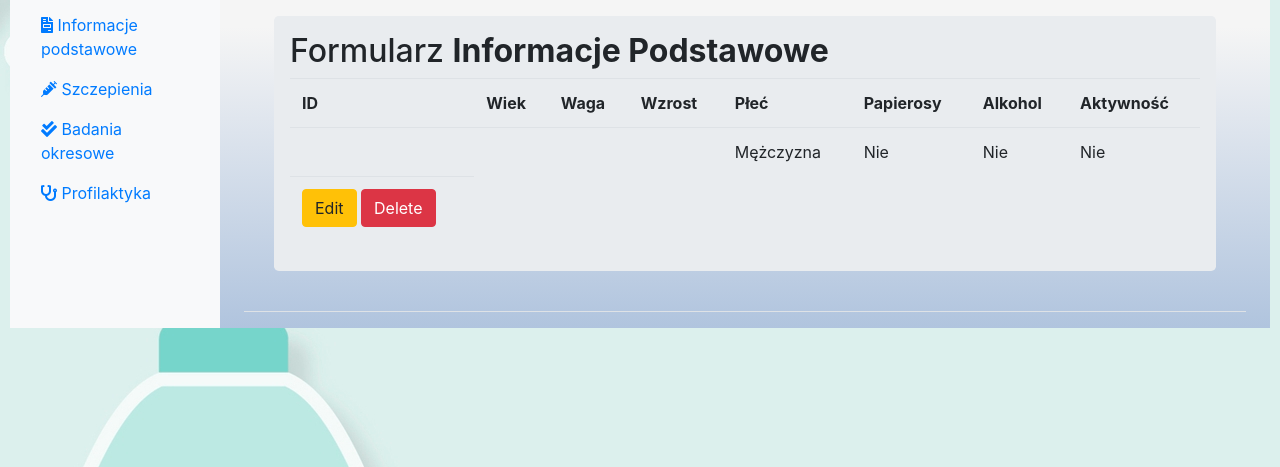
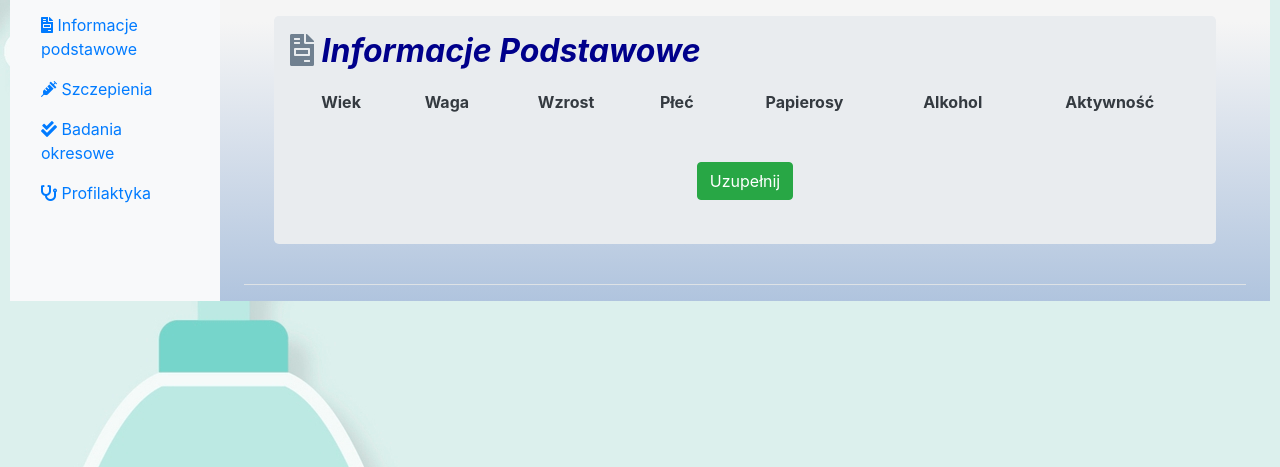
Before and after one commit to 3Rii/Med-Assist, a Flask app: page /basic in a window 1280 px wide. Shown: the part 58-525 px from the top of the page. Run offline with Flask 2, Linux system fonts and the light colour scheme; the visitor is signed in with stand-in values (Sample User, id 1); parts of the project's set-up code (start-up, migrations or seed data) failed here and were passed over; some libraries are stand-ins or nearby versions.

Commit message:
Poprawiona tabela w formularzu i interpretacja danych

```diff
--- a/templates/forms/basicform.html
+++ b/templates/forms/basicform.html
@@ -8,11 +8,11 @@
         <div class="col md-12">
 
             <div class="jumbotron p-3">
-                <h2>Formularz <b>Informacje Podstawowe</b></h2>
+                <h2 style="justify-content: center"><i class="fas fa-file-invoice" style="color: slategrey"></i><b style="color: darkblue"><i> Informacje Podstawowe</i></b></h2>
 
-                <table class="table table-hover">
+                <table class="table table-hover table-borderless align-items-center text-dark text-center">
                     <tr>
-                        <th>ID</th>
+
                         <th>Wiek</th>
                         <th>Waga</th>
                         <th>Wzrost</th>
@@ -22,33 +22,60 @@
                         <th>Aktywność</th>
                     </tr>
                     <tr>
-                        <td>{{ user['id']}}</td>
+
                         <td>{{ user['wiek']}}</td>
                         <td>{{ user['waga']}}</td>
                         <td>{{ user['wzrost']}}</td>
-			<td>{% if user['plec'] %}Kobieta{% else %}Mężczyzna{% endif %}</td>
-			<td>{% if user['papierosy'] %}Tak{% else %}Nie{% endif %}</td>
-                        <td>{% if user['alkohol'] %}Tak{% else %}Nie{% endif %}</td>
-                        <td>{% if user['aktywnosc'] %}Tak{% else %}Nie{% endif %}</td>
+                            <td>
+                                {% if user['plec'] == 1 %}
+                                    Kobieta
+                                {% elif user['plec'] == 0 %}
+                                    Mężczyzna
+                                {% endif %}
+                            </td>
+                            <td>
+                                {% if user['papierosy'] == 1 %}
+                                    Tak
+                                {% elif user['papierosy'] == 0 %}
+                                    Nie
+                                {% endif %}
+                            </td>
+                        <td>
+                                {% if user['alkohol'] == 1 %}
+                                    Tak
+                                {% elif user['alkohol'] == 0 %}
+                                    Nie
+                                {% endif %}
+                        </td>
+                        <td>
+                                {% if user['aktywnosc'] == 1 %}
+                                    Tak
+                                {% elif user['aktywnosc'] == 0 %}
+                                    Nie
+                                {% endif %}
+                        </td>
                     </tr>
                     <tr>
-                        <td>
-                            <a href="basic/update" class="btn btn-warning btn-xs" data-toggle="modal" data-target="#modaledit{{ user['id']}}">Edit</a>
-                            <a href="basic/delete" class="btn btn-danger btn-xs" action="{{url_for('BasicDelete')}}" method="POST" onclick="return confirm('Are You Sure To Delete ?')">Delete</a>
+                        <td colspan="7">
+                            {% if user %}
+                            <a href="basic/update" class="btn btn-warning btn-xs" data-toggle="modal" data-target="#modaledit{{ user['id']}}">Zmień</a>
+                            <a href="basic/delete" class="btn btn-danger btn-xs" action="{{url_for('BasicDelete')}}" method="POST" onclick="return confirm('Are You Sure To Delete ?')">Wyczyść</a>
+                            {% else %}
+                            <a href="basic/update" class="btn btn-success btn-xs" data-toggle="modal" data-target="#modaledit{{ user['id']}}">Uzupełnij</a>
+                            {% endif %}
                         </td>
                     </tr>
 
-                  <!-- Modal Edit Employee-->
+
 <div id="modaledit{{ user['id']}}" class="modal fade" role="dialog">
    <div class="modal-dialog">
 
       <div class="modal-content">
 
          <div class="modal-header">
-            <h4 class="modal-title">Update Information</h4>
+            <h4 class="modal-title">Uzupełnij wszystkie pola</h4>
          </div>
          <div class="modal-body">
-
 
             <form action="{{url_for('BasicUpdate')}}" method="POST">
 
@@ -145,93 +198,8 @@
 </div>
                 </table>
             </div>
-
-{#                  <!-- Modal Add Employee-->#}
-{#        #}
-{#<div id="mymodal" class="modal fade" role="dialog">#}
-{#   <div class="modal-dialog">#}
-{#      <div class="modal-content">#}
-{#         <div class="modal-header">#}
-{##}
-{#            <h4 class="modal-title">Add Employee</h4>#}
-{#         </div>#}
-{#         <div class="modal-body">#}
-{##}
-{#            <form action="{{url_for('BasicUpdate')}}" method="POST">#}
-{##}
-{##}
-{#               <div class="form-group">#}
-{##}
-{#                  <label>Name:</label>#}
-{#                  <input type="text" class="form-control" name="name" required="1">#}
-{##}
-{##}
-{#               </div>#}
-{##}
-{##}
-{#                <div class="form-group">#}
-{##}
-{##}
-{#                  <label>Email:</label>#}
-{#                  <input type="email" class="form-control" name="email" required="1">#}
-{##}
-{##}
-{#               </div>#}
-{##}
-{##}
-{#                <div class="form-group">#}
-{##}
-{##}
-{#                  <label>Phone:</label>#}
-{#                  <input type="number" class="form-control" name="phone" required="1">#}
-{##}
-{##}
-{#               </div>#}
-{##}
-{##}
-{##}
-{#               <div class="form-group">#}
-{##}
-{##}
-{#                  <button class="btn btn-primary" type="submit">Add Employee</button>#}
-{##}
-{##}
-{#               </div>#}
-{##}
-{##}
-{#            </form>#}
-{##}
-{##}
-{#         </div>#}
-{##}
-{##}
-{#         <div class="modal-footer">#}
-{##}
-{##}
-{#            <button type="button" class="btn btn-secondary" data-dismiss="modal">Close</button>#}
-{##}
-{##}
-{#         </div>#}
-
-
       </div>
-
-
    </div>
-
-
 </div>
 
-
-
-
-
-{#        </div>#}
-{##}
-{#    </div>#}
-{##}
-{##}
-{#</div>#}
-
-
 {% endblock %}
```
Also changed, not shown: other parts of templates/forms/basicform.html (+36 -10 lines), 1 other file.
